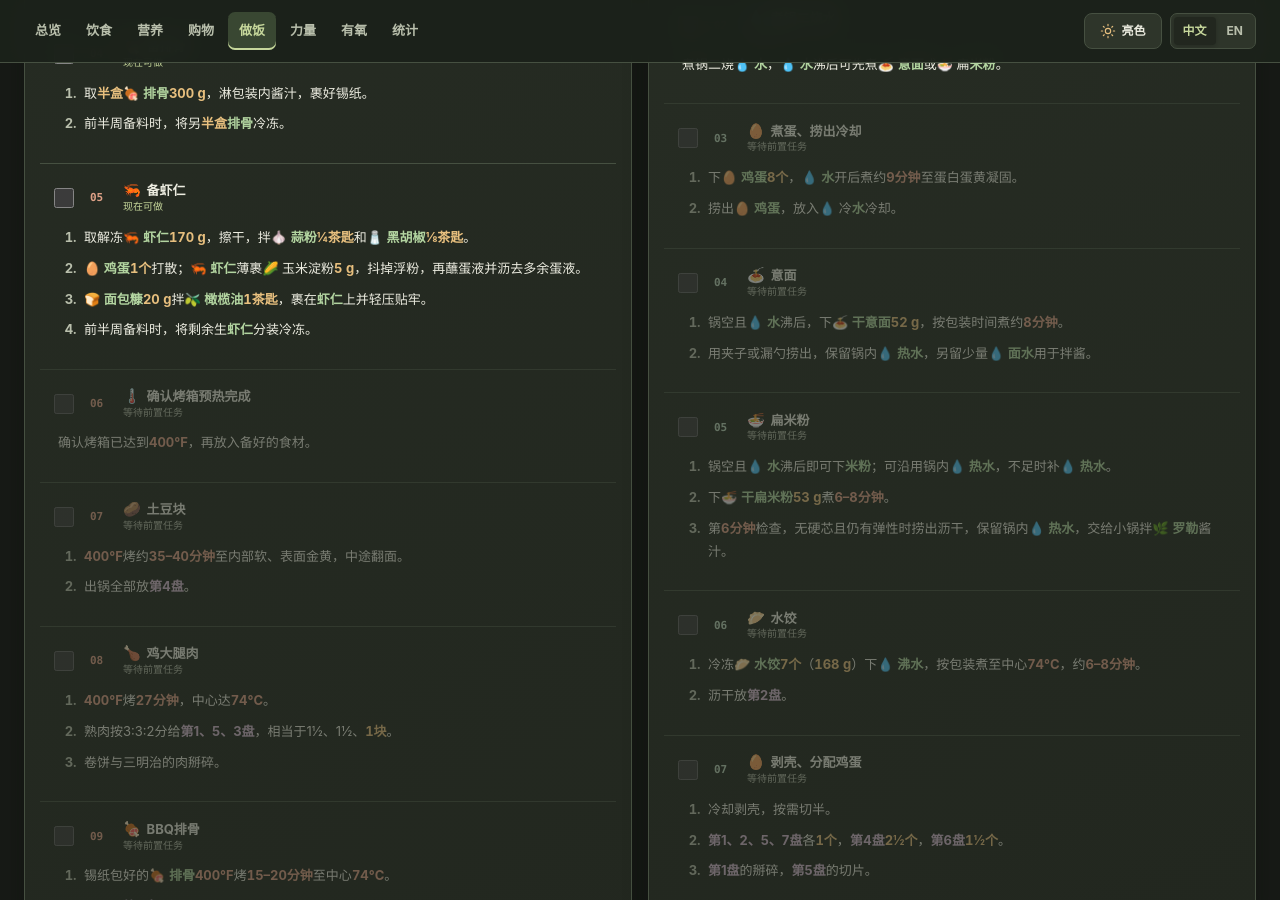
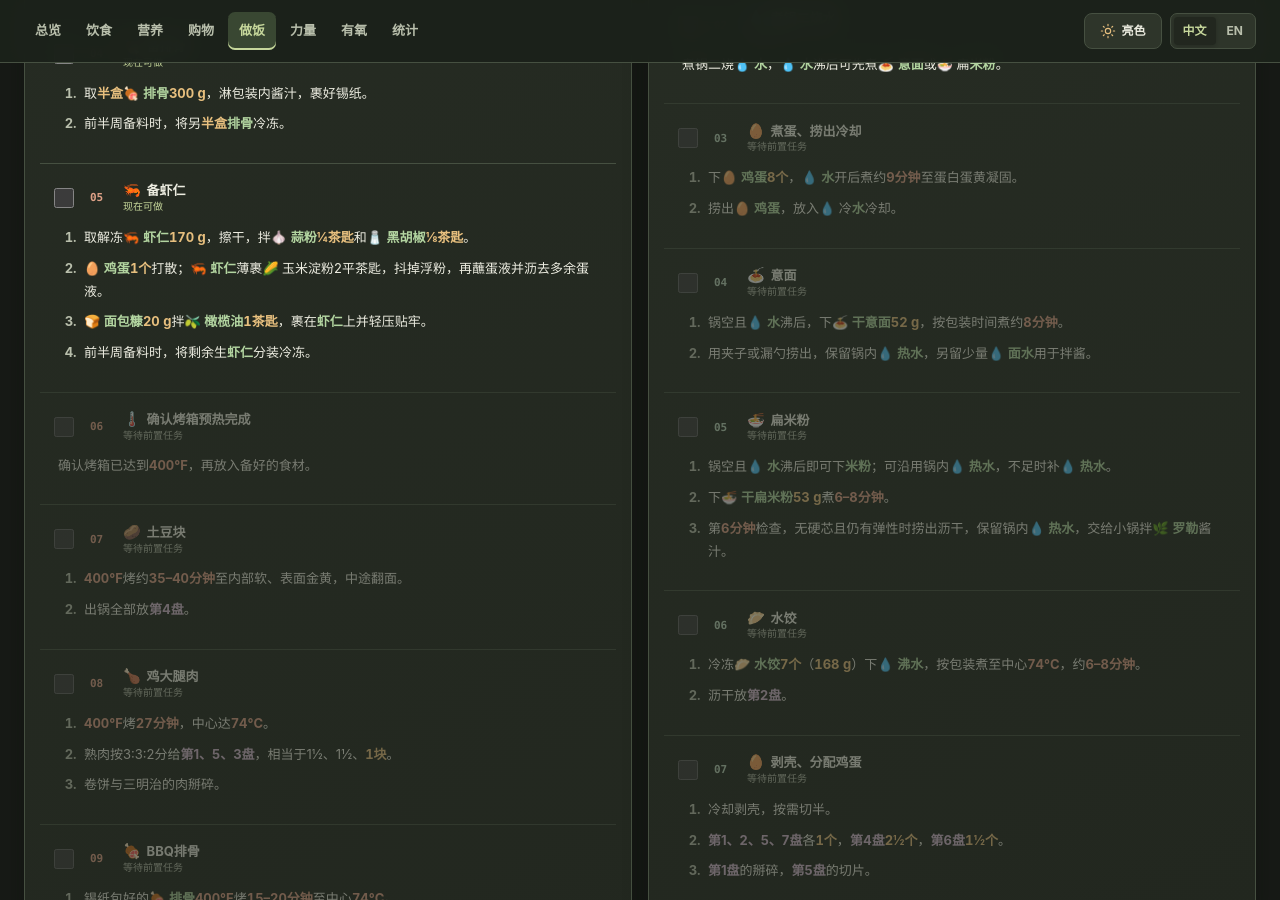
Before and after one commit to yunhaixiang/fitness, a Jekyll site: the page built from cooking.md, in a window 1280 px wide and 900 px high, scrolled down 1309 px. Built offline with Jekyll 4.4.1, drawn with Linux system fonts in a browser that asks for light colours.

Commit message:
Express shrimp cornstarch portion in level teaspoons

```diff
--- a/_includes/nutrition-meal-summary.html
+++ b/_includes/nutrition-meal-summary.html
@@ -21,7 +21,7 @@
 <th scope="row"><span class="meal-summary-number">{{ forloop.index }}</span><span data-en="🍜 Rice Noodles">🍜 米粉</span></th>
 <td><div data-en="🍤 Baked Shrimp {{ portion.shrimp | times: 100 | round: 0 }} g">🍤 烤虾{{ portion.shrimp | times: 100 | round: 0 }} g</div><div data-en="🍗 1 Chicken Thigh ({{ portion.thigh | times: 100 | round: 0 }} g)">🍗 鸡大腿肉1块（{{ portion.thigh | times: 100 | round: 0 }} g）</div><div data-en="🥚 {{ portion.egg | times: 1 | round: 1 }} Egg for Coating">🥚 裹料用鸡蛋{{ portion.egg | times: 1 | round: 1 }}个</div></td>
 <td><div data-en="🫛🥕 Peas and Carrots {{ portion.pc | times: 100 | round: 0 }} g Total">🫛🥕 豌豆，胡萝卜共{{ portion.pc | times: 100 | round: 0 }} g</div></td>
-<td><div data-en="🍜 Rice Noodles {{ portion.noodle | times: 100 | round: 0 }} g">🍜 扁米粉{{ portion.noodle | times: 100 | round: 0 }} g</div><div data-en="🍞 Panko for Shrimp {{ portion.panko | times: 100 | round: 0 }} g">🍞 虾用面包糠{{ portion.panko | times: 100 | round: 0 }} g</div><div data-en="🌽 Cornstarch {{ portion.cornstarch | times: 100 | round: 0 }} g">🌽 玉米淀粉{{ portion.cornstarch | times: 100 | round: 0 }} g</div><div data-en="🌿 1 Serving Basil Sauce">🌿 罗勒酱汁1份</div></td>
+<td><div data-en="🍜 Rice Noodles {{ portion.noodle | times: 100 | round: 0 }} g">🍜 扁米粉{{ portion.noodle | times: 100 | round: 0 }} g</div><div data-en="🍞 Panko for Shrimp {{ portion.panko | times: 100 | round: 0 }} g">🍞 虾用面包糠{{ portion.panko | times: 100 | round: 0 }} g</div><div data-en="🌽 Cornstarch {{ portion.cornstarch | times: 40 | round: 1 }} tsp">🌽 玉米淀粉{{ portion.cornstarch | times: 40 | round: 1 }}平茶匙</div><div data-en="🌿 1 Serving Basil Sauce">🌿 罗勒酱汁1份</div></td>
 {% when 'potato' %}
 <th scope="row"><span class="meal-summary-number">{{ forloop.index }}</span><span data-en="🍖 Ribs and Potatoes">🍖 排骨土豆</span></th>
 <td><div data-en="🍖 ½ Box BBQ Ribs (300 g Including Bones and Sauce)">🍖 BBQ排骨½盒（含骨带酱300 g）</div><div data-en="🥚 {{ portion.egg | times: 1 | round: 1 }} Boiled Eggs">🥚 水煮蛋{{ portion.egg | times: 1 | round: 1 }}个</div></td>
--- a/cooking.md
+++ b/cooking.md
@@ -67,13 +67,13 @@ cooking: true
 <li class="cooking-task-source">
 <ol lang="zh-CN" class="cooking-source-zh">
 <li>取解冻🦐 虾仁170 g，擦干，拌🧄 蒜粉¼茶匙和🧂 黑胡椒⅛茶匙。</li>
-<li>🥚 鸡蛋1个打散；🦐 虾仁薄裹🌽 玉米淀粉5 g，抖掉浮粉，再蘸蛋液并沥去多余蛋液。</li>
+<li>🥚 鸡蛋1个打散；🦐 虾仁薄裹🌽 玉米淀粉2平茶匙，抖掉浮粉，再蘸蛋液并沥去多余蛋液。</li>
 <li>🍞 面包糠20 g拌🫒 橄榄油1茶匙，裹在虾仁上并轻压贴牢。</li>
 <li>前半周备料时，将剩余生虾仁分装冷冻。</li>
 </ol>
 <ol lang="en" class="cooking-source-en" hidden>
 <li>Pat 170 g thawed 🦐 shrimp dry and season with ¼ tsp 🧄 garlic powder and ⅛ tsp 🧂 black pepper.</li>
-<li>Beat 1 🥚 egg. Lightly coat the 🦐 shrimp with 5 g 🌽 cornstarch, shake off excess, then dip in the egg and let excess drip off.</li>
+<li>Beat 1 🥚 egg. Lightly coat the 🦐 shrimp with 2 level tsp 🌽 cornstarch, shake off excess, then dip in the egg and let excess drip off.</li>
 <li>Mix 20 g 🍞 panko with 1 tsp 🫒 olive oil, coat the shrimp and press gently to adhere.</li>
 <li>Freeze the remaining raw shrimp during the first cooking session.</li>
 </ol>
```
